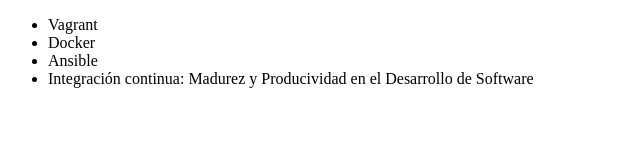
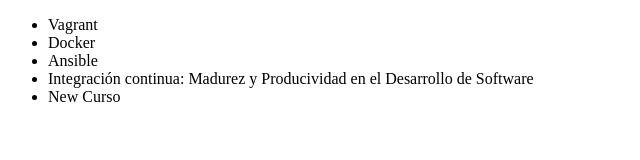
Before and after one commit to SoyGritti/alura-git, a plain HTML site: page index.html in a window 1280 px wide. Shown: the full height of the page, 0-640 px from the left. Drawn offline with Linux system fonts and the light colour scheme.

Commit message:
Agregamos nuevo curso

```diff
--- a/index.html
+++ b/index.html
@@ -10,6 +10,7 @@
          <li> Docker </li>
          <li> Ansible </li>
          <li> Integración continua: Madurez y Producividad en el  Desarrollo de Software</li>
+         <li>New Curso</li>
      </ul>
 </body>
 </html>
```
